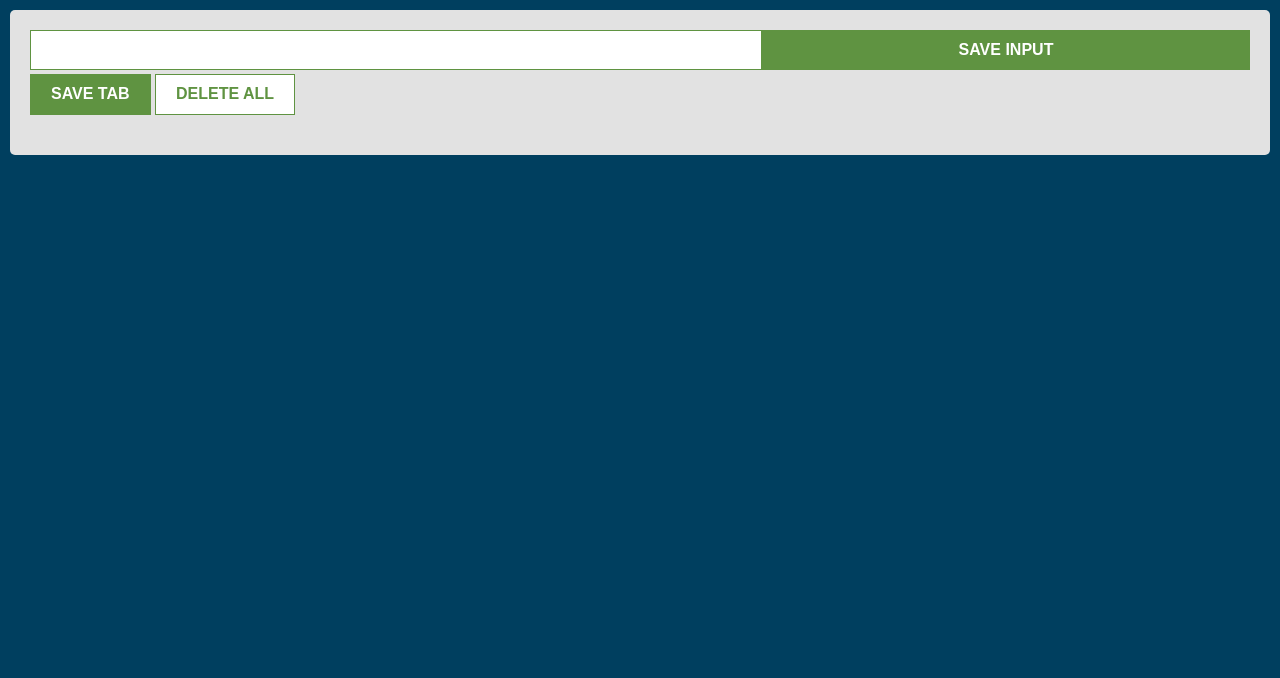
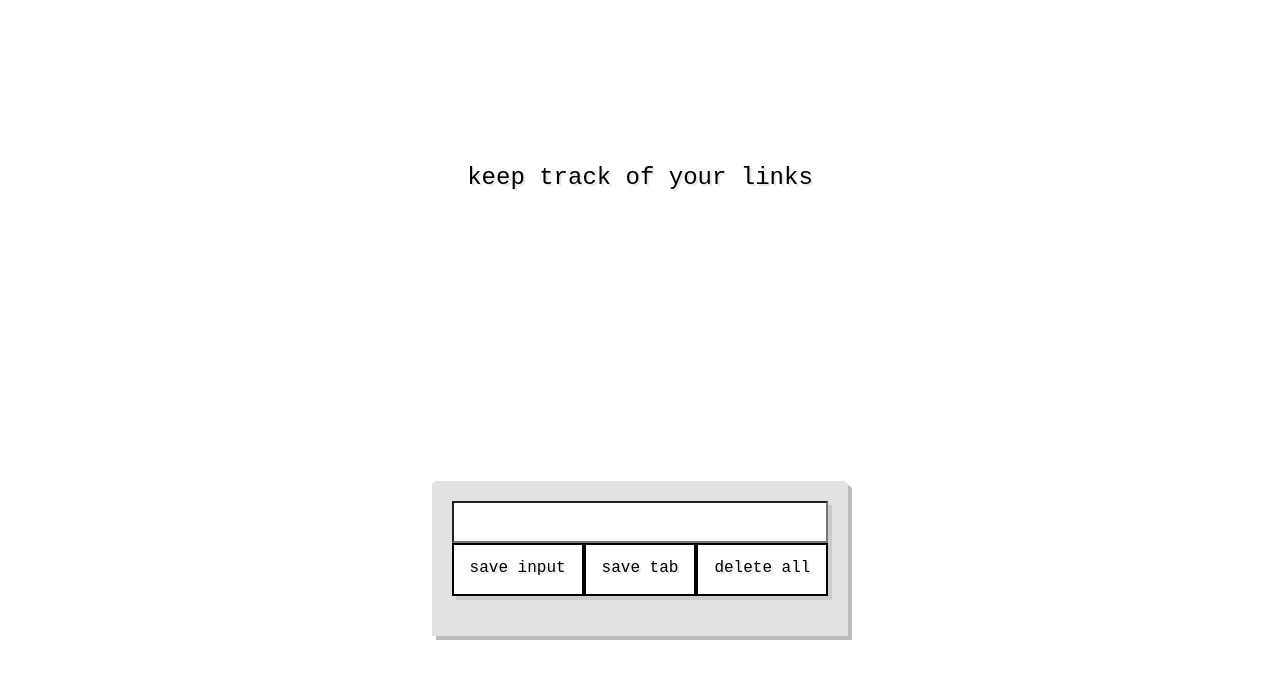
Before and after one commit to miguelow/Clippy, a website built with Vite: page index.html in a window 1280 px wide. Built offline with nearby package versions, Linux system fonts and the light colour scheme.

Commit message:
added final styles and removed erorr msg

```diff
--- a/index.css
+++ b/index.css
@@ -1,45 +1,108 @@
+:root {
+    --border-size: 0.125rem;
+    --duration: 250ms;
+    --ease: cubic-bezier(0.215, 0.61, 0.355, 1);
+    --font-family: monospace;
+    --color-primary: white;
+    --color-secondary: black;
+    --color-tertiary: dodgerblue;
+    --shadow: rgba(0, 0, 0, 0.1);
+    --shadow-darker: rgba(31, 31, 31, 0.3);
+    --space: 1rem;
+  }
+
+  * {
+    box-sizing: border-box;
+  }
+
   body {
-    margin: 0;
+    height: 100vh;
+    margin: 0 auto;
+    display: grid;
+    place-items: center;
+    padding: 20px;
+    max-width: 700px;
+    min-width: 400px;
+  }
+  input {
+    width: 100%;
+    box-shadow: var(--shadow) 4px 4px;
     padding: 10px;
-    font-family: Arial, Helvetica, sans-serif;
-    min-width: 400px;
-    background-color: #003f5f;
+  }
+
+  .multi-button {
+    display: flex;
+    width: 100%;
+    box-shadow: var(--shadow) 4px 4px;
+  }
+
+  .container-title{
+    font-size: 1.5rem;
+    font-family: var(--font-family);
+    text-transform: lowercase;
+    text-shadow: var(--shadow) 2px 2px;
+    color: var(--color-secondary);
+
+  }
+
+  .multi-button button {
+    flex-grow: 1;
+    cursor: pointer;
+    position: relative;
+    padding:
+      calc(var(--space) / 1.125)
+      var(--space)
+      var(--space);
+    border: var(--border-size) solid black;
+    color: var(--color-secondary);
+    background-color: var(--color-primary);
+    font-size: 1rem;
+    font-family: var(--font-family);
+    text-transform: lowercase;
+    text-shadow: var(--shadow) 2px 2px;
+    transition: flex-grow var(--duration) var(--ease);
+  }
+
+  .multi-button button:hover,
+  .multi-button button:focus {
+    width: 60%;
+    color: white;
+    background-color: var(--color-secondary);
+  }
+
+  .multi-button button:focus {
+    outline: var(--border-size) dashed var(--color-primary);
+    outline-offset: calc(var(--border-size) * -3);
+  }
+
+  .multi-button:hover button:focus:not(:hover) {
+    flex-grow: 1;
+    color: var(--color-secondary);
+    background-color: var(--color-primary);
+    outline-color: var(--color-tertiary);
+  }
+
+  .multi-button button:active {
+    transform: translateY(var(--border-size));
+  }
+
+  .links {
+    color: var(--color-secondary);
+    background-color: var(--color-primary);
+    font-size: 1rem;
+    font-family: var(--font-family);
+    text-transform: lowercase;
+    text-shadow: var(--shadow) 2px 2px;
   }
 
     .container {
         padding: 20px;
-    border-radius: 5px;
+        border-radius: 5px 5px 0px 0px;
         background-color: #e2e2e2;
-}
-
-input {
-    width: 60%;
-    padding: 10px;
-    box-sizing: border-box;
-    border: 1px solid #5f9341;
-    margin-bottom: 4px;
+        box-shadow: var(--shadow-darker) 4px 4px;
     }
     .container-input{
         display: flex;
-}
-
-button {
-    background: #5f9341;
-    color: white;
-    padding: 10px 20px;
-    border: 1px solid #5f9341;
-    font-weight: bold;
-}
-
-#input-btn {
-    width: 40%;
-    padding: 10px;
-    margin-bottom: 4px;
-}
-
-#delete-btn {
-    background: white;
-    color: #5f9341;
     }
 
     ul {
@@ -52,9 +115,6 @@ li {
         margin-top: 5px;
     }
 
-a {
-    color: #5f9341;
-}
 
     .error-message{
         display: none;
--- a/index.html
+++ b/index.html
@@ -3,14 +3,16 @@
         <link rel="stylesheet" href="index.css">
     </head>
     <body>
+        <div class="container-title">
+            Keep track of your links
+        </div>
         <div class="container">
-            <div class="container-input">
-                <input type="text" id="input-el">
+            <input type="text" id="input-el">
+            <div class="multi-button">
                 <button id="input-btn" class="button">SAVE INPUT</button>
+                <button id="tab-btn" class="button">SAVE TAB</button>
+                <button id="delete-btn" class="button">DELETE ALL</button>
             </div>
-            <button id="tab-btn" class="button">SAVE TAB</button>
-            <button id="delete-btn" class="button">DELETE ALL</button>
-            <p  id="error-msg" class="error-message">Input is required</p>
             <ul id="ul-el">
             </ul>
         </div>
--- a/index.js
+++ b/index.js
@@ -5,7 +5,8 @@ const ulEl = document.getElementById("ul-el")
 const deleteBtn = document.getElementById("delete-btn")
 const leadsFromLocalStorage = JSON.parse( localStorage.getItem("myLeads") )
 const tabBtn = document.getElementById("tab-btn")
-const errorMsg = document.getElementById("error-msg")
+const errorMsg = document.getElementById("error-msg-1")
+const errorMsg2 = document.getElementById("error-msg-2")
 
 if (leadsFromLocalStorage) {
     myLeads = leadsFromLocalStorage
@@ -14,9 +15,11 @@ if (leadsFromLocalStorage) {
 
 tabBtn.addEventListener("click", function(){
     chrome.tabs.query({active: true, currentWindow: true}, function(tabs){
-        myLeads.push(tabs[0].url)
-        localStorage.setItem("myLeads", JSON.stringify(myLeads) )
-        render(myLeads)
+        if(!myLeads.includes(tabs[0].url)){
+            myLeads.push(tabs[0].url)
+            localStorage.setItem("myLeads", JSON.stringify(myLeads) )
+            render(myLeads)
+        }
     })
 })
 
@@ -25,7 +28,7 @@ function render(leads) {
     for (let i = 0; i < leads.length; i++) {
         listItems += `
             <li>
-                <a target='_blank' href='${leads[i]}'>
+                <a class='links' target='_blank' href='${leads[i]}'>
                     ${leads[i]}
                 </a>
             </li>
@@ -34,7 +37,7 @@ function render(leads) {
     ulEl.innerHTML = listItems
 }
 
-deleteBtn.addEventListener("dblclick", function() {
+deleteBtn.addEventListener("click", function() {
     localStorage.clear()
     myLeads = []
     render(myLeads)
```
Lines whose indentation alone changed are shown as unchanged.
